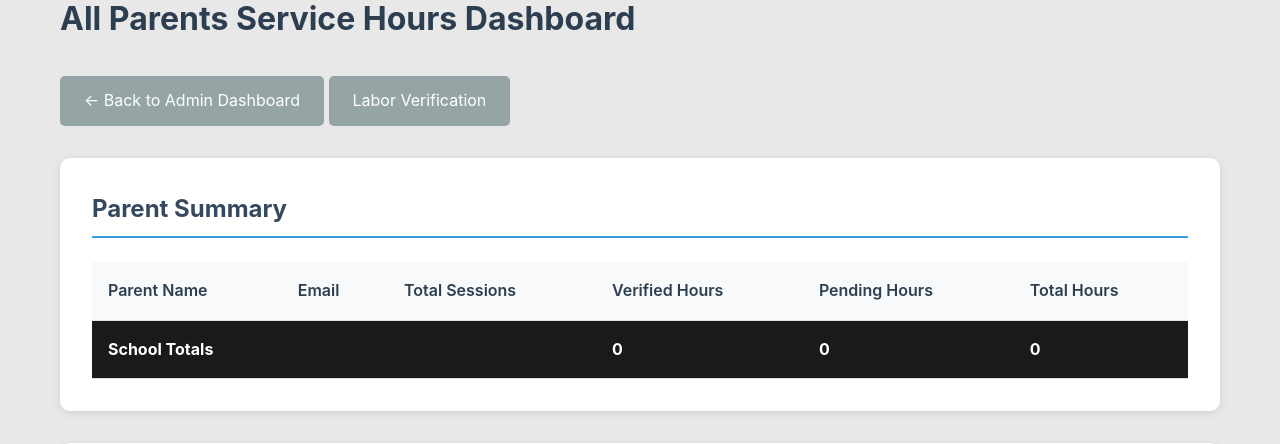
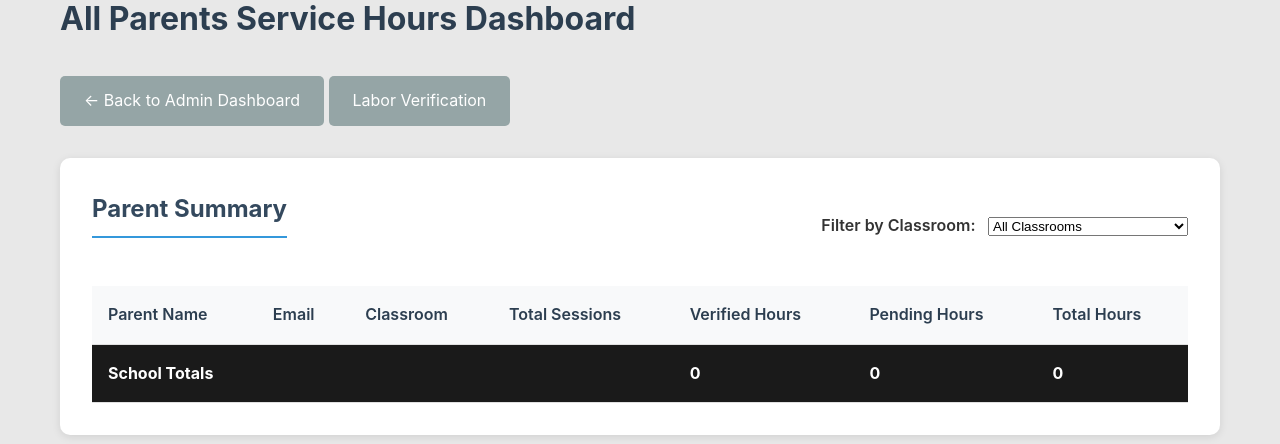
Before and after one commit to DrShuukaku/join-The-Club, a Flask app: template templates/admin_service_dashboard.html in a window 1280 px wide. Shown: the part 121-565 px from the top of the page. Run offline with Flask 3, Linux system fonts and the light colour scheme; the template is opened without the code that fills it, so the values that code supplies are empty; parts of the project's set-up code (start-up, migrations or seed data) failed here and were passed over.

Commit message:
Add classroom filtering to admin dashboards and submission views
Implements classroom filtering across admin dashboards (admin_dashboard, view_submissions, admin_service_hours_dashboard) by adding `selected_classroom` query parameters and updating Jinja templates with dropdowns. Modifies `routes.py` to fetch and pass classroom data to templates and refactors submission queries to filter by classroom when specified. Adds classroom display to `admin_service_dashboard.html` and `view_submissions.html`.

Replit-Commit-Author: Agent
Replit-Commit-Session-Id: d3726b4e-ca21-47ec-a10e-e305f00c7489
Replit-Commit-Checkpoint-Type: intermediate_checkpoint
Replit-Commit-Event-Id: c4838caf-ecb1-4f10-a0f8-bf2d8d30e1cb
Replit-Commit-Screenshot-Url: https://storage.googleapis.com/screenshot-production-us-central1/170ed59e-fa0e-47b7-ac10-b644992f5b4f/d3726b4e-ca21-47ec-a10e-e305f00c7489/Sxo2Bec

```diff
--- a/routes.py
+++ b/routes.py
@@ -126,14 +126,21 @@ def admin_dashboard():
         flash('You do not have permission to access this page.', 'danger')
         return redirect(url_for('parent_dashboard'))
 
+    selected_classroom = request.args.get('classroom', '')
+
     forms = Form.query.order_by(Form.deadline.desc()).all()
     total_users = User.query.count()
     total_submissions = Submission.query.count()
 
+    all_classrooms = db.session.query(User.classroom).filter(User.classroom.isnot(None)).distinct().order_by(User.classroom).all()
+    classrooms = [c[0] for c in all_classrooms if c[0]]
+
     return render_template('admin_dashboard.html',
                          forms=forms,
                          total_users=total_users,
-                         total_submissions=total_submissions)
+                         total_submissions=total_submissions,
+                         classrooms=classrooms,
+                         selected_classroom=selected_classroom)
 
 @app.route('/admin/form/create', methods=['GET', 'POST'])
 @require_login
@@ -169,10 +176,23 @@ def view_submissions(form_id):
         flash('You do not have permission to access this page.', 'danger')
         return redirect(url_for('parent_dashboard'))
 
+    selected_classroom = request.args.get('classroom', '')
+
     form = Form.query.get_or_404(form_id)
-    submissions = Submission.query.filter_by(form_id=form_id).all()
 
-    return render_template('view_submissions.html', form=form, submissions=submissions)
+    query = Submission.query.filter_by(form_id=form_id).join(User)
+    if selected_classroom:
+        query = query.filter(User.classroom == selected_classroom)
+    submissions = query.all()
+
+    all_classrooms = db.session.query(User.classroom).filter(User.classroom.isnot(None)).distinct().order_by(User.classroom).all()
+    classrooms = [c[0] for c in all_classrooms if c[0]]
+
+    return render_template('view_submissions.html',
+                         form=form,
+                         submissions=submissions,
+                         classrooms=classrooms,
+                         selected_classroom=selected_classroom)
 
 @app.route('/admin/form/<int:form_id>/toggle')
 @require_login
@@ -469,7 +489,12 @@ def admin_service_hours_dashboard():
         flash('You do not have permission to access this page.', 'danger')
         return redirect(url_for('parent_dashboard'))
 
-    all_labor_records = LaborHours.query.join(User).order_by(LaborHours.check_in_time.desc()).all()
+    selected_classroom = request.args.get('classroom', '')
+
+    query = LaborHours.query.join(User)
+    if selected_classroom:
+        query = query.filter(User.classroom == selected_classroom)
+    all_labor_records = query.order_by(LaborHours.check_in_time.desc()).all()
 
     parent_summaries = {}
     for record in all_labor_records:
@@ -478,6 +503,7 @@ def admin_service_hours_dashboard():
             parent_summaries[user_id] = {
                 'name': f"{record.user.first_name} {record.user.last_name or ''}".strip() or record.user.email,
                 'email': record.user.email,
+                'classroom': record.user.classroom or 'Not set',
                 'total_hours': 0,
                 'verified_hours': 0,
                 'pending_hours': 0,
@@ -492,6 +518,11 @@ def admin_service_hours_dashboard():
             elif record.status == 'pending_verification':
                 parent_summaries[user_id]['pending_hours'] += record.hours_worked
 
+    all_classrooms = db.session.query(User.classroom).filter(User.classroom.isnot(None)).distinct().order_by(User.classroom).all()
+    classrooms = [c[0] for c in all_classrooms if c[0]]
+
     return render_template('admin_service_dashboard.html',
                          parent_summaries=parent_summaries.values(),
-                         all_labor_records=all_labor_records)
+                         all_labor_records=all_labor_records,
+                         classrooms=classrooms,
+                         selected_classroom=selected_classroom)
--- a/templates/admin_service_dashboard.html
+++ b/templates/admin_service_dashboard.html
@@ -12,13 +12,25 @@
     </div>
 
     <section class="dashboard-section">
-        <h2>Parent Summary</h2>
+        <div style="display: flex; justify-content: space-between; align-items: center; margin-bottom: 1.5rem;">
+            <h2>Parent Summary</h2>
+            <div class="filter-group">
+                <label for="classroom-filter" style="margin-right: 0.5rem; font-weight: 600;">Filter by Classroom:</label>
+                <select id="classroom-filter" class="form-control" style="display: inline-block; width: auto; min-width: 200px;" onchange="window.location.href='?classroom=' + this.value">
+                    <option value="">All Classrooms</option>
+                    {% for classroom in classrooms %}
+                        <option value="{{ classroom }}" {% if classroom == selected_classroom %}selected{% endif %}>{{ classroom }}</option>
+                    {% endfor %}
+                </select>
+            </div>
+        </div>
         <div class="submissions-table">
             <table>
                 <thead>
                     <tr>
                         <th>Parent Name</th>
                         <th>Email</th>
+                        <th>Classroom</th>
                         <th>Total Sessions</th>
                         <th>Verified Hours</th>
                         <th>Pending Hours</th>
@@ -30,6 +42,7 @@
                     <tr>
                         <td><strong>{{ parent.name }}</strong></td>
                         <td>{{ parent.email }}</td>
+                        <td>{{ parent.classroom }}</td>
                         <td>{{ parent.sessions }}</td>
                         <td style="color: #059669; font-weight: 600;">{{ parent.verified_hours|round(2) }}</td>
                         <td style="color: #d97706;">{{ parent.pending_hours|round(2) }}</td>
@@ -39,7 +52,7 @@
                 </tbody>
                 <tfoot>
                     <tr style="background: #1a1a1a; color: white; font-weight: bold;">
-                        <td colspan="3">School Totals</td>
+                        <td colspan="4">School Totals</td>
                         <td>{{ parent_summaries|sum(attribute='verified_hours')|round(2) }}</td>
                         <td>{{ parent_summaries|sum(attribute='pending_hours')|round(2) }}</td>
                         <td>{{ parent_summaries|sum(attribute='total_hours')|round(2) }}</td>
```
Also changed, not shown: templates/admin_dashboard.html (+12 -1 lines), templates/view_submissions.html (+14 -1 lines), 1 other file.
